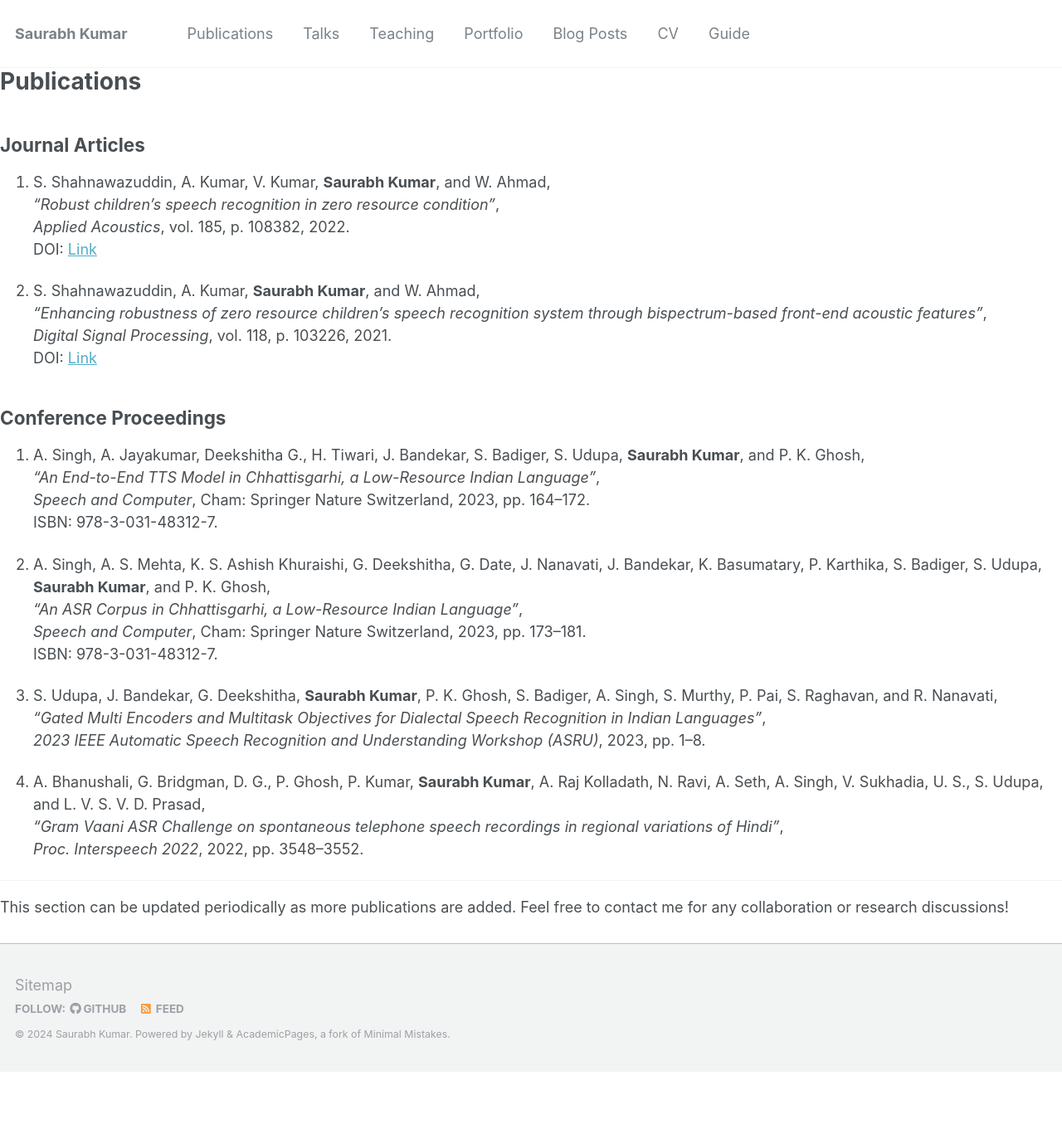
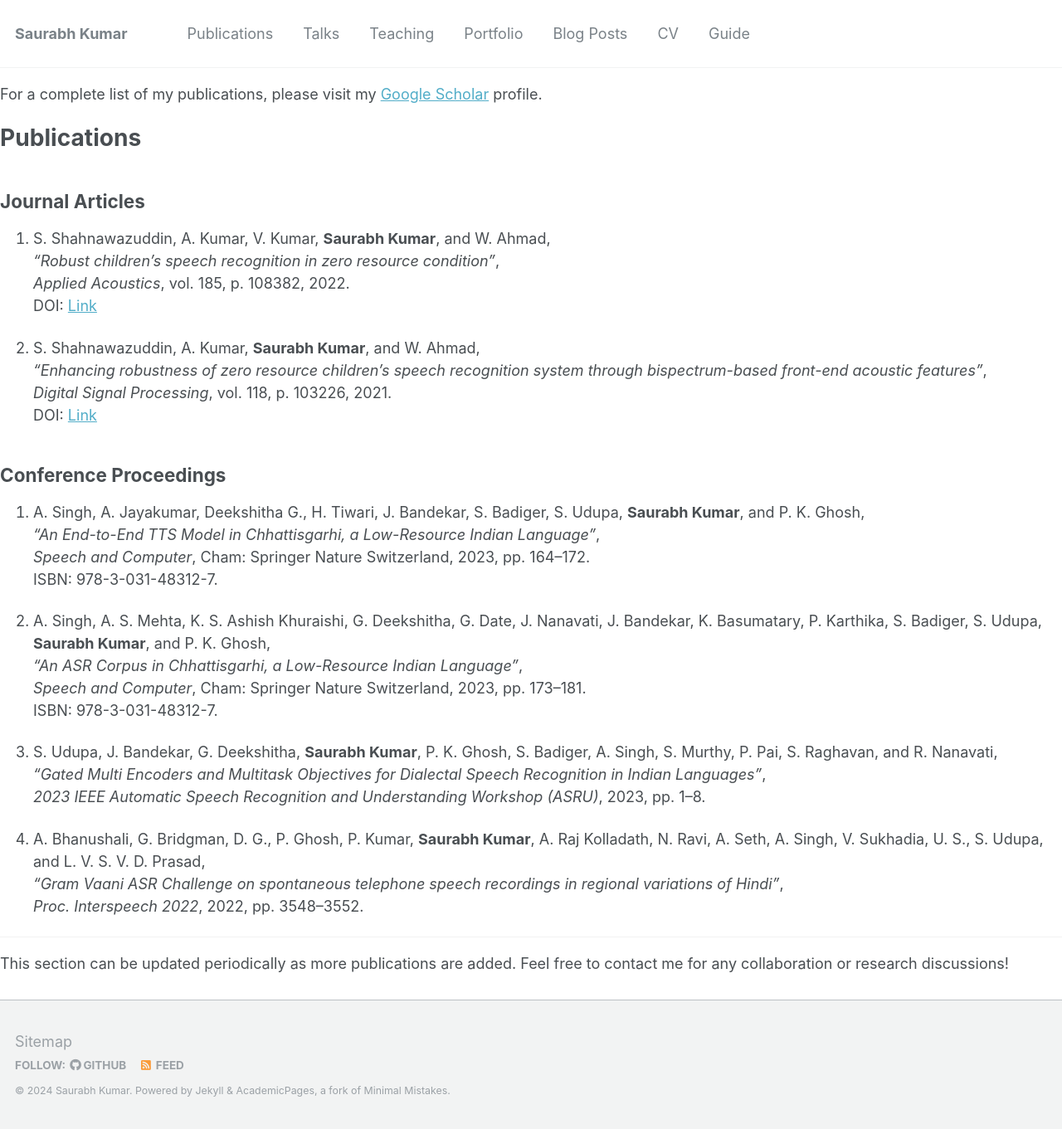
Before and after one commit to saurabhk0317/saurabhk0317.github.io, a Jekyll site: the page built from _publications/all_publications.md, in a window 1280 px wide. Shown: the whole page at 83% size. Built offline with Jekyll 4.4.1, drawn with Linux system fonts in a browser that asks for light colours; before the commit the page ends 1292 px from its top, so only the background shows below that.

Commit message:
all_publications.md

```diff
--- a/_publications/all_publications.md
+++ b/_publications/all_publications.md
@@ -3,6 +3,7 @@ layout: default
 title: "Publications"
 permalink: /publications/
 ---
+For a complete list of my publications, please visit my [Google Scholar](https://tinyurl.com/4pyub4pd) profile.
 
 # Publications
 
```
